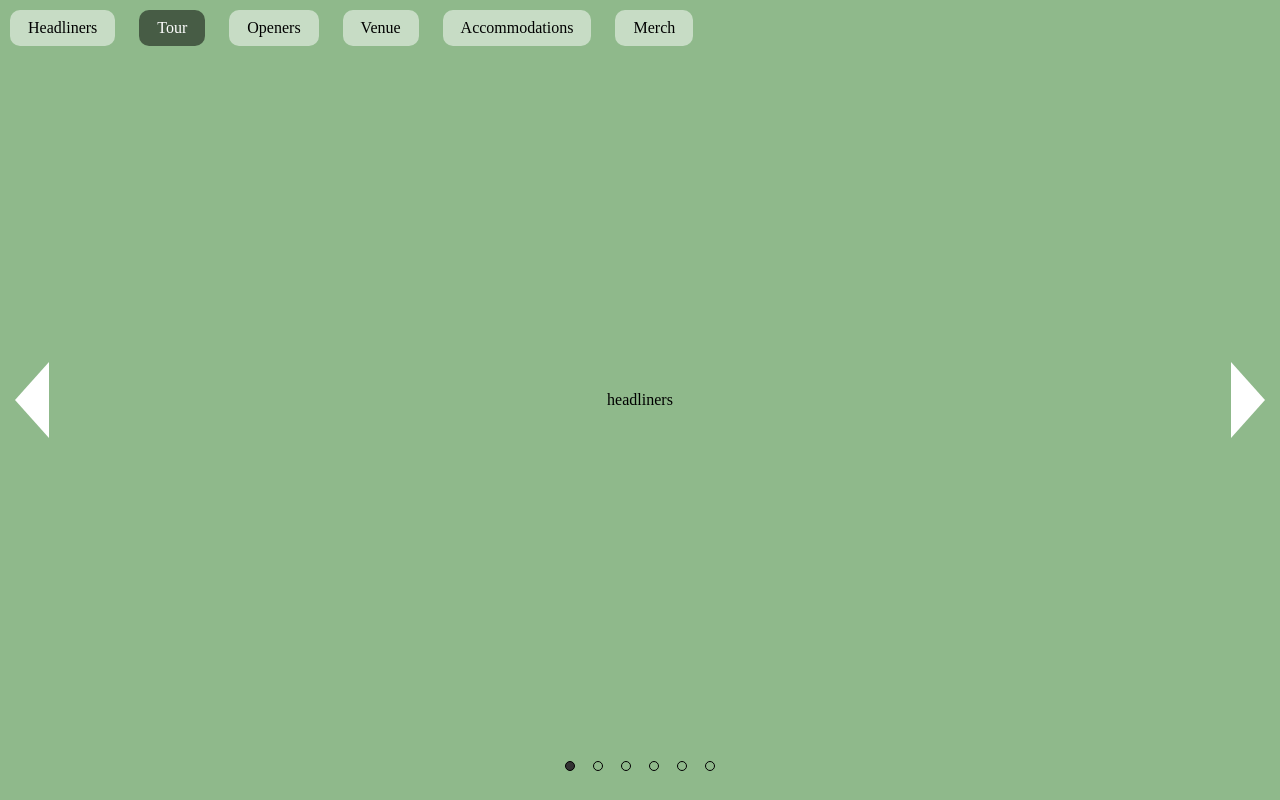
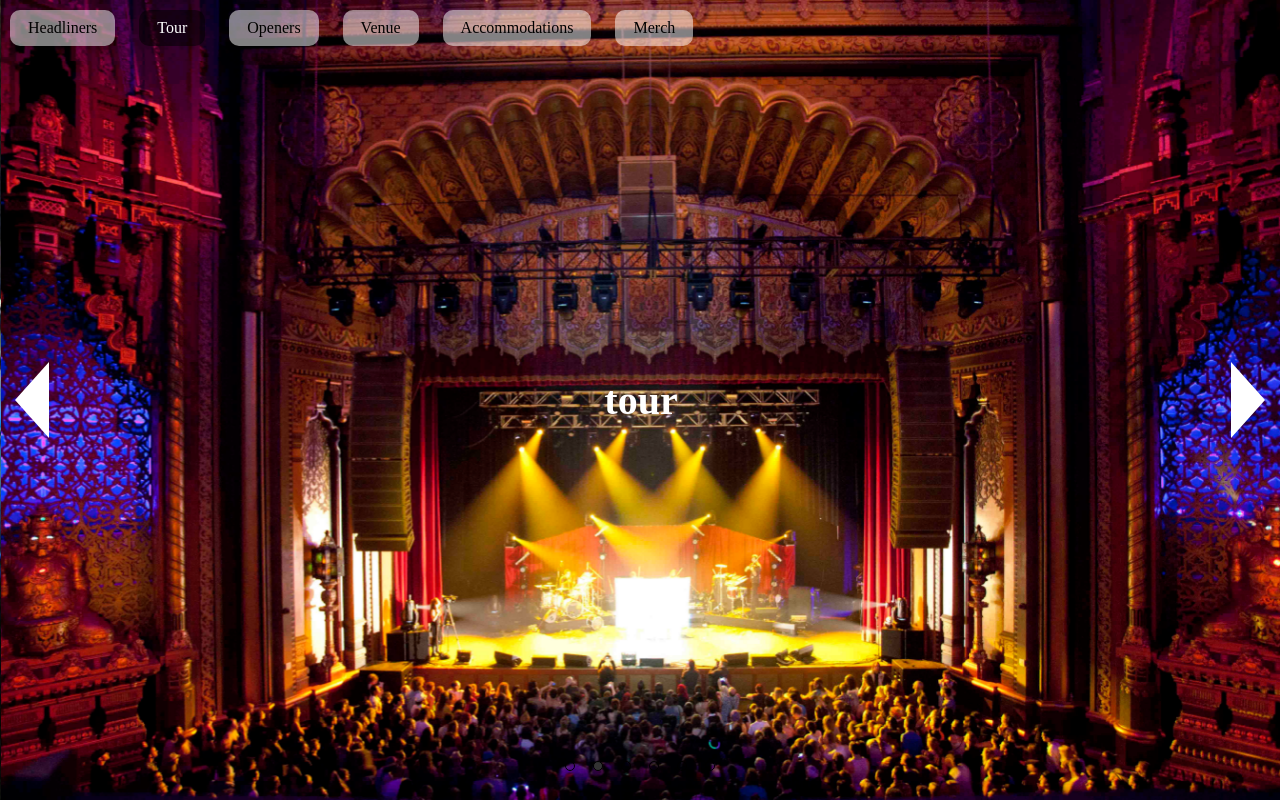
Before and after one commit to vincetg2/vjfc, a PHP site: page /tour.php in a window 1280 px wide. Run offline with PHP 8.4, Linux system fonts and the light colour scheme.

Commit message:
Fixed: starting on a page other than headliners now works; Added: image on headliners page, background image on all other pages

```diff
--- a/css/css.css
+++ b/css/css.css
@@ -13,10 +13,9 @@ a:visited,
 a:active { text-decoration: none; }
 a:hover { text-decoration: underline; }
 
-.hi { background-color: yellow; }
-.lo { background-color: red; }
 
-.slide { text-align: center; }
+
+
 
 #menu
 {
@@ -47,6 +46,30 @@ a:hover { text-decoration: underline; }
 #menu li:hover,
 #menu li.active:hover { background: rgba(255, 255, 255, 0.8); }
 #menu li.active:hover { color: black; }
+
+#fullpage
+{
+    background: url('../images/fox-stage.jpg') no-repeat center center fixed; -webkit-background-size: cover; -moz-background-size: cover; -o-background-size: cover; background-size: cover;
+}
+
+.slide
+{
+    text-align: center;
+    font-size: 40px;
+    font-weight: bold;
+    color: white;
+}
+
+#headimg
+{
+    width: 100%;
+    height: 100%;
+    background: url('../images/fox-sign-crop.jpg') no-repeat center center fixed; -webkit-background-size: cover; -moz-background-size: cover; -o-background-size: cover; background-size: cover;
+}
+
+
+
+
 
 #img
 {
--- a/js/js.js
+++ b/js/js.js
@@ -58,7 +58,7 @@ $(function()
     // Sets up fullPage slide scrolling
     $('#fullpage').fullpage
     ({
-        sectionsColor: ['#8FB98B'],
+        //sectionsColor: ['#8FB98B'],
         slidesNavigation: true,
         verticalCentered: true,
         onSlideLeave: slideMoveFunction,
--- a/templates/mainLayout.php
+++ b/templates/mainLayout.php
@@ -23,43 +23,60 @@
 
     <body>
         <nav id="menu"><ul>
-            <?php foreach(array(
-                array('url' => 'headliners', 'text' => 'Headliners'),
-                array('url' => 'tour',       'text' => 'Tour'),
-                array('url' => 'openers',    'text' => 'Openers'),
-                array('url' => 'venue',      'text' => 'Venue'),
-                array('url' => 'sosleepy',   'text' => 'Accommodations'),
-                array('url' => 'merch',      'text' => 'Merch'),
-            ) as $menuItem) { ?>
-                <a href="<?php echo $menuItem['url']; ?>"><!--
-                    --><li<?php if($menuItem['url'] == $url) { ?> class="active"<?php } ?>><!--
-                        --><?php echo $menuItem['text']; ?><!--
+            <?php
+                $slideInfos = array
+                (
+                    array('url' => 'headliners', 'navtext' => 'Headliners',    ),
+                    array('url' => 'tour',       'navtext' => 'Tour',          ),
+                    array('url' => 'openers',    'navtext' => 'Openers',       ),
+                    array('url' => 'venue',      'navtext' => 'Venue',         ),
+                    array('url' => 'sosleepy',   'navtext' => 'Accommodations',),
+                    array('url' => 'merch',      'navtext' => 'Merch',         ),
+                );
+                foreach($slideInfos as $key => &$slideInfo)
+                {
+                    $slideInfo['index']  = $key;
+                    $slideInfo['id']     = "slide$key";
+                    $slideInfo['active'] = $slideInfo['url'] == $url;
+                }
+                unset($slideInfo); // safety net
+            ?>
+            <?php foreach($slideInfos as $slideInfo) { ?>
+                <a href="<?php echo $slideInfo['url']; ?>"><!--
+                    --><li<?php if($slideInfo['active']) { ?> class="active"<?php } ?>><!--
+                        --><?php echo $slideInfo['navtext']; ?><!--
                     --></li><!--
                 --></a>
             <?php } ?>
         </ul></nav>
         <main id="fullpage"><div class="section">
-            <div class="slide" data-index="0" data-url="headliners" id="slide0">
-                headliners
+            <?php $slideInfo = reset($slideInfos); ?>
+            <div class="slide<?php if($slideInfo['active']) { ?> active<?php } ?>" data-index="<?php echo $slideInfo['index']; ?>" data-url="<?php echo $slideInfo['url']; ?>" id="<?php echo $slideInfo['id']; ?>">
+                <div id="headimg" />
             </div>
 
-            <div class="slide" data-index="1" data-url="tour" id="slide1">
+            <?php $slideInfo = next($slideInfos); ?>
+            <div class="slide<?php if($slideInfo['active']) { ?> active<?php } ?>" data-index="<?php echo $slideInfo['index']; ?>" data-url="<?php echo $slideInfo['url']; ?>" id="<?php echo $slideInfo['id']; ?>">
                 tour
             </div>
 
-            <div class="slide" data-index="2" data-url="openers" id="slide2">
+            <?php $slideInfo = next($slideInfos); ?>
+            <div class="slide<?php if($slideInfo['active']) { ?> active<?php } ?>" data-index="<?php echo $slideInfo['index']; ?>" data-url="<?php echo $slideInfo['url']; ?>" id="<?php echo $slideInfo['id']; ?>">
                 openers
             </div>
 
-            <div class="slide" data-index="3" data-url="venue" id="slide3">
+            <?php $slideInfo = next($slideInfos); ?>
+            <div class="slide<?php if($slideInfo['active']) { ?> active<?php } ?>" data-index="<?php echo $slideInfo['index']; ?>" data-url="<?php echo $slideInfo['url']; ?>" id="<?php echo $slideInfo['id']; ?>">
                 venue
             </div>
 
-            <div class="slide" data-index="4" data-url="sosleepy" id="slide4">
+            <?php $slideInfo = next($slideInfos); ?>
+            <div class="slide<?php if($slideInfo['active']) { ?> active<?php } ?>" data-index="<?php echo $slideInfo['index']; ?>" data-url="<?php echo $slideInfo['url']; ?>" id="<?php echo $slideInfo['id']; ?>">
                 accommodations
             </div>
 
-            <div class="slide" data-index="5" data-url="merch" id="slide5">
+            <?php $slideInfo = next($slideInfos); ?>
+            <div class="slide<?php if($slideInfo['active']) { ?> active<?php } ?>" data-index="<?php echo $slideInfo['index']; ?>" data-url="<?php echo $slideInfo['url']; ?>" id="<?php echo $slideInfo['id']; ?>">
                 merch
             </div>
         </div></main>
```
Also changed, not shown: images/fox-sign-crop.jpg (added), images/fox-stage.jpg (added).
